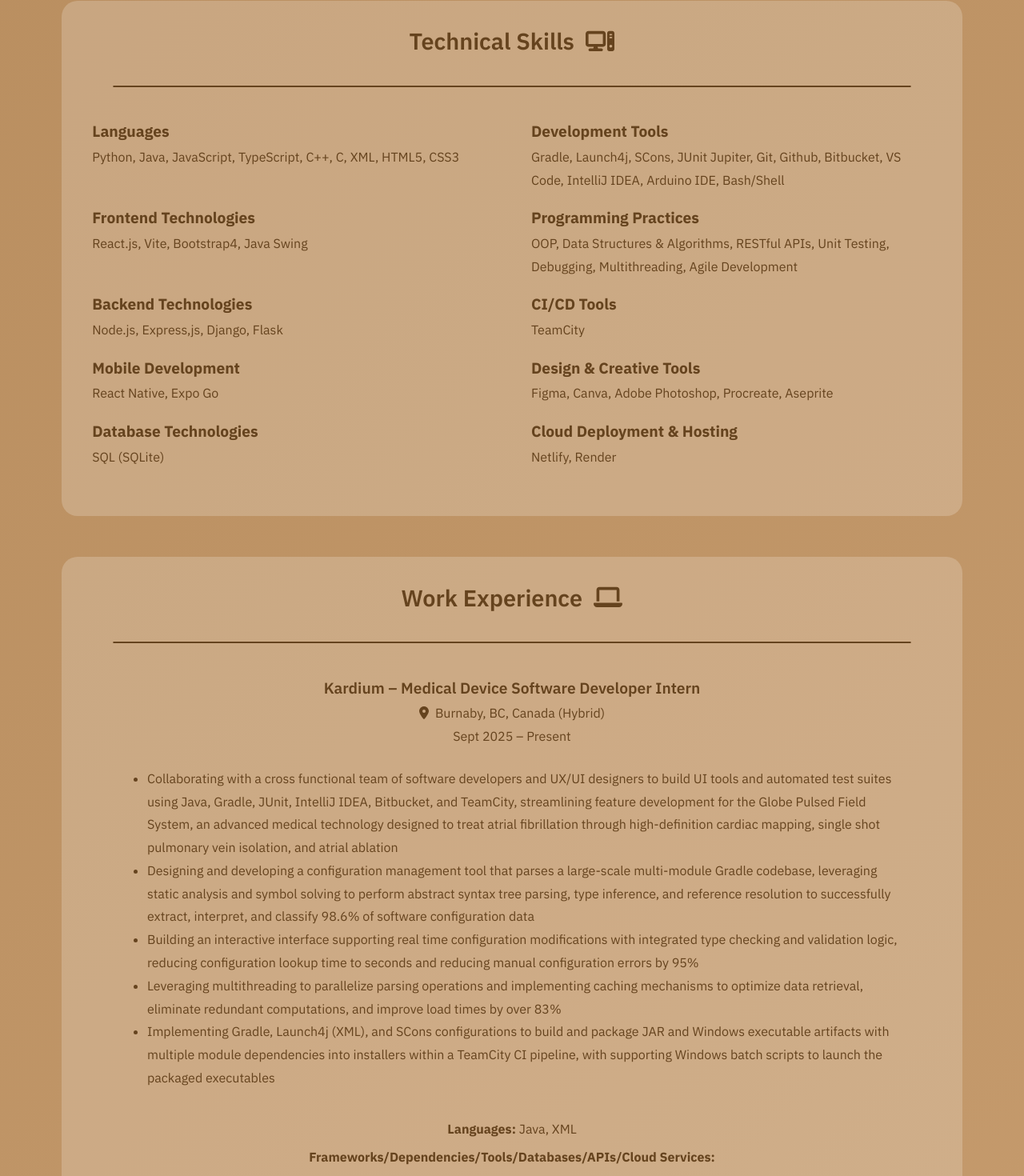
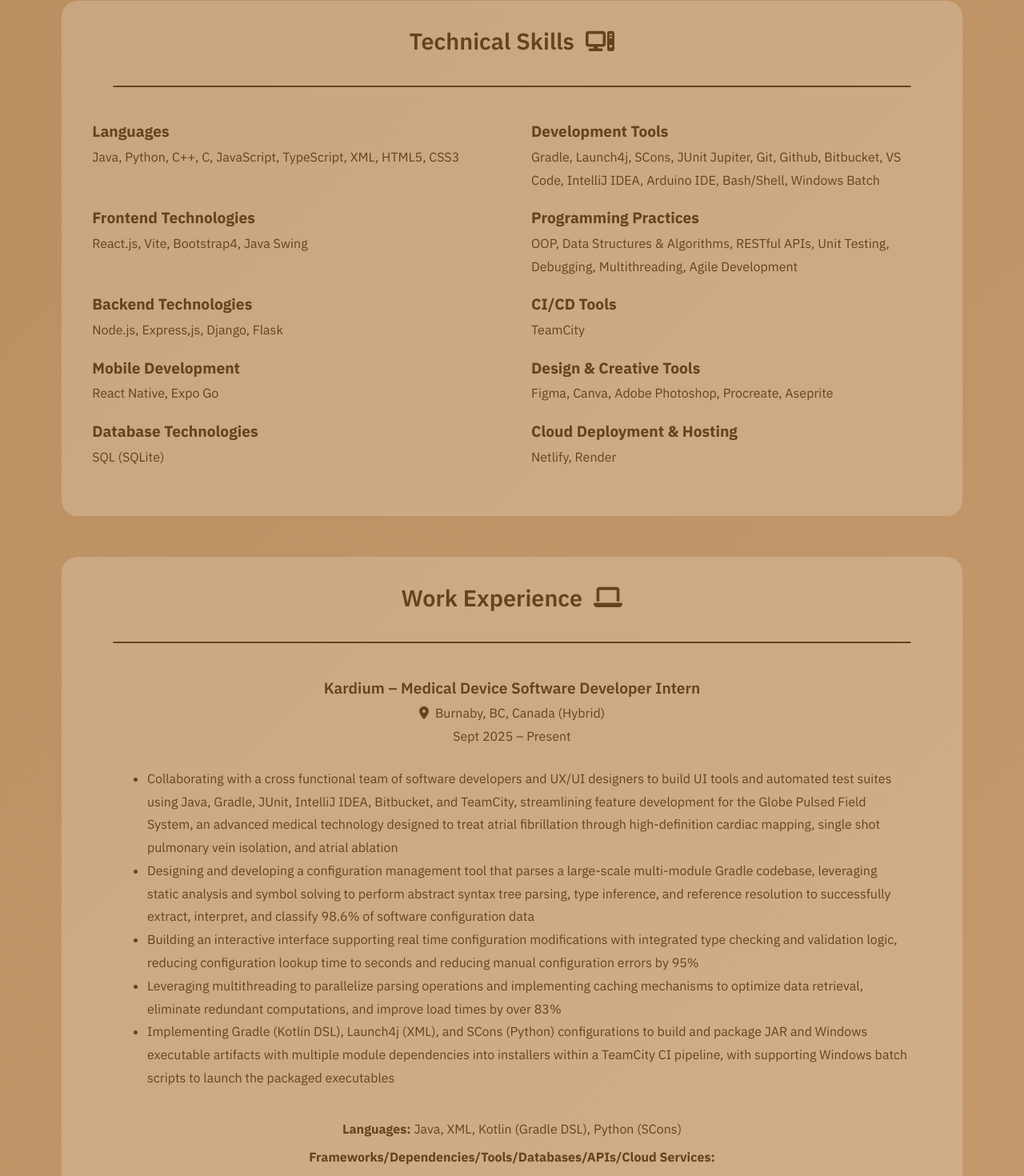
Before and after one commit to steph-xue/portfolio, a React (Vite) app: page /experiences in a window 1280 px wide. Shown: the part 576-2046 px from the top of the page at 80% size. Built offline with nearby package versions, Linux system fonts and the light colour scheme.

Commit message:
update work experience

```diff
--- a/src/components/Experiences.jsx
+++ b/src/components/Experiences.jsx
@@ -202,7 +202,7 @@ function Experiences(props) {
                 <div className="skills-text">
                     <div className="skills-category skills-languages">
                         <h3 className="skills-category-title">Languages</h3>
-                        <p className="skills-category-items">Python, Java, JavaScript, TypeScript, C++, C, XML, HTML5, CSS3</p>
+                        <p className="skills-category-items">Java, Python, C++, C, JavaScript, TypeScript, XML, HTML5, CSS3</p>
                     </div>
                     <div className="skills-category skills-frontend">
                         <h3 className="skills-category-title">Frontend Technologies</h3>
@@ -226,7 +226,7 @@ function Experiences(props) {
                     </div>
                     <div className="skills-category skills-development">
                         <h3 className="skills-category-title">Development Tools</h3>
-                        <p className="skills-category-items">Gradle, Launch4j, SCons, JUnit Jupiter, Git, Github, Bitbucket, VS Code, IntelliJ IDEA, Arduino IDE, Bash/Shell</p>
+                        <p className="skills-category-items">Gradle, Launch4j, SCons, JUnit Jupiter, Git, Github, Bitbucket, VS Code, IntelliJ IDEA, Arduino IDE, Bash/Shell, Windows Batch</p>
                     </div>
                     <div className="skills-category skills-practices">
                         <h3 className="skills-category-title">Programming Practices</h3>
--- a/src/tech-work-data/tech-work.jsx
+++ b/src/tech-work-data/tech-work.jsx
@@ -5,14 +5,14 @@ export default [
         title: "Kardium – Medical Device Software Developer Intern",
         location: "Burnaby, BC, Canada (Hybrid)",
         dates: "Sept 2025 – Present",
-        languages: "Java, XML",
-        tools: "Gradle, JUnit, Launch4j, IntelliJ IDEA, Bitbucket, TeamCity, Manuscript",
+        languages: "Java, XML, Kotlin (Gradle DSL), Python (SCons)",
+        tools: "JUnit, Gradle, Launch4j, SCons, Windows Batch, TeamCity, Bitbucket, IntelliJ IDEA, Manuscript",
         description: [
             "Collaborating with a cross functional team of software developers and UX/UI designers to build UI tools and automated test suites using Java, Gradle, JUnit, IntelliJ IDEA, Bitbucket, and TeamCity, streamlining feature development for the Globe Pulsed Field System, an advanced medical technology designed to treat atrial fibrillation through high-definition cardiac mapping, single shot pulmonary vein isolation, and atrial ablation",
             "Designing and developing a configuration management tool that parses a large-scale multi-module Gradle codebase, leveraging static analysis and symbol solving to perform abstract syntax tree parsing, type inference, and reference resolution to successfully extract, interpret, and classify 98.6% of software configuration data",
             "Building an interactive interface supporting real time configuration modifications with integrated type checking and validation logic, reducing configuration lookup time to seconds and reducing manual configuration errors by 95%",
             "Leveraging multithreading to parallelize parsing operations and implementing caching mechanisms to optimize data retrieval, eliminate redundant computations, and improve load times by over 83%",
-            "Implementing Gradle, Launch4j (XML), and SCons configurations to build and package JAR and Windows executable artifacts with multiple module dependencies into installers within a TeamCity CI pipeline, with supporting Windows batch scripts to launch the packaged executables"
+            "Implementing Gradle (Kotlin DSL), Launch4j (XML), and SCons (Python) configurations to build and package JAR and Windows executable artifacts with multiple module dependencies into installers within a TeamCity CI pipeline, with supporting Windows batch scripts to launch the packaged executables"
 
         ],
         image: "/images/work/kardium.jpeg"
```
Also changed, not shown: 1 other file (tests, documents, lock files or other folders).
